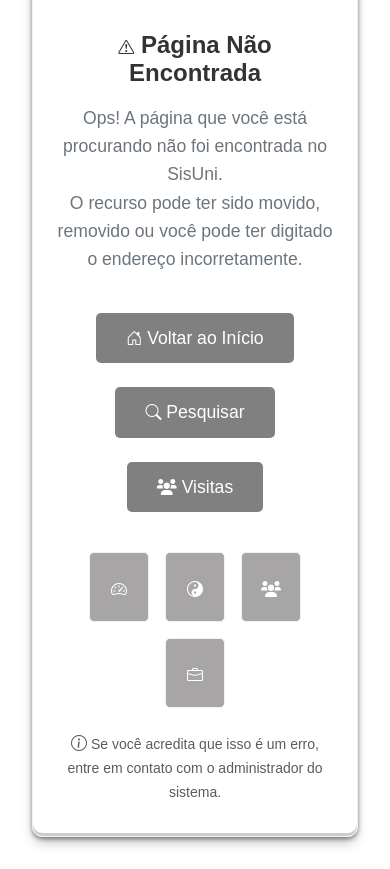
After one commit to fernandopereira3/SisUni, a Flask app: page /test/trab in a window 390 px wide. The commit adds this page. Shown: the part 472-1341 px from the top of the page. Run offline with Flask 3, Linux system fonts and the light colour scheme.

Commit message:
box-shadown update e route test / 19-07-25 as 13:47

```diff
--- a/src/Routes/static/style.css
+++ b/src/Routes/static/style.css
@@ -157,9 +157,10 @@ th {
    white-space: nowrap;
 }
 
-.shadow-lg {
-   box-shadow: 0 15px 25px rgb(0, 0, 0);
+.box-shadow{
+   box-shadow: rgba(0, 0, 0, 0.4) 0px 2px 4px, rgba(0, 0, 0, 0.3) 0px 7px 13px -3px, rgba(0, 0, 0, 0.2) 0px -3px 0px inset;
 }
+
 
 .nav-link:hover{
    color: #3f75f4;
--- /dev/null
+++ b/src/Routes/templates/404.html
@@ -0,0 +1,259 @@
+<!DOCTYPE html>
+<html lang="pt-br">
+<head>
+    <meta charset="UTF-8">
+    <meta name="viewport" content="width=device-width, initial-scale=1.0">
+    <title>404 - Página Não Encontrada | SisUni - CPPPAC</title>
+    <link rel="shortcut icon" href="{{ url_for('static', filename='img/sp.png') }}">
+    <link href="https://cdn.jsdelivr.net/npm/bootstrap@5.3.0/dist/css/bootstrap.min.css" rel="stylesheet">
+    <link rel="stylesheet" href="https://cdn.jsdelivr.net/npm/bootstrap-icons@1.11.0/font/bootstrap-icons.css">
+    <link rel="stylesheet" href="https://cdnjs.cloudflare.com/ajax/libs/font-awesome/6.0.0/css/all.min.css">
+    <link rel="stylesheet" type="text/css" href="{{ url_for('static', filename='style.css') }}">
+    <style>
+        body {
+            background-color: #ffffff;
+            color: #333333;
+            min-height: 100vh;
+            display: flex;
+            flex-direction: column;
+            font-family: 'Arial', sans-serif;
+        }
+        .error-container {
+            flex: 1;
+            display: flex;
+            align-items: center;
+            justify-content: center;
+            padding: 2rem;
+        }
+        .error-content {
+            text-align: center;
+            background: #ffffff;
+            padding: 3rem;
+            border: 1px solid #f2f2f2;
+            border-radius: 10px;
+            box-shadow: rgba(0, 0, 0, 0.4) 0px 2px 4px, rgba(0, 0, 0, 0.3) 0px 7px 13px -3px, rgba(0, 0, 0, 0.2) 0px -3px 0px inset;            max-width: 800px;
+            width: 100%;
+        }
+        .error-code {
+            font-size: 8rem;
+            font-weight: bold;
+            color: #dc3545;
+            margin-bottom: 1rem;
+            line-height: 1;
+        }
+        .cat-image {
+            max-width: 450px;
+            width: 100%;
+            height: auto;
+            border-radius: 10px;
+            margin: 2rem 0;
+            border: 1px solid #f2f2f2;
+            transition: transform 0.3s ease;
+            cursor: pointer;
+        }
+        .cat-image:hover {
+            transform: scale(1.02);
+        }
+        .error-title {
+            color: #333333;
+            font-size: 2rem;
+            margin-bottom: 1rem;
+            font-weight: 600;
+        }
+        .error-description {
+            color: #6c757d;
+            font-size: 1.1rem;
+            margin-bottom: 2rem;
+            line-height: 1.6;
+        }
+        .btn-custom {
+            background-color: #808080;
+            color: #fff;
+            border: none;
+            padding: 12px 30px;
+            font-size: 1.1rem;
+            border-radius: 5px;
+            transition: all 0.3s ease;
+            text-decoration: none;
+            display: inline-block;
+            margin: 0.5rem;
+        }
+        .btn-custom:hover {
+            background-color: #ababab;
+            color: #000000;
+            border-radius: 100px;
+        }
+        .icon-container {
+            display: flex;
+            justify-content: center;
+            gap: 1rem;
+            margin-top: 2rem;
+            flex-wrap: wrap;
+        }
+        .feature-icon {
+            background: #a7a5a5;
+            color: #fff;
+            padding: 1rem;
+            border-radius: 5px;
+            font-size: 1.5rem;
+            transition: all 0.3s ease;
+            border: 1px solid #f2f2f2;
+            min-width: 60px;
+            text-align: center;
+        }
+        .feature-icon:hover {
+            background: #808080;
+            transform: translateY(-3px);
+        }
+        @media (max-width: 768px) {
+            .error-code {
+                font-size: 5rem;
+            }
+            .error-title {
+                font-size: 1.5rem;
+            }
+            .error-content {
+                padding: 2rem 1.5rem;
+            }
+            .cat-image {
+                max-width: 350px;
+            }
+        }
+    </style>
+</head>
+<body>
+    <!-- Header igual ao do projeto -->
+    <nav class="navbar navbar-expand-lg navbar-light bg-nav">
+        <div class="collapse navbar-collapse" id="navbarSupportedContent">
+            <ul class="navbar-nav mr-auto">
+                <li class="nav-item dropdown">
+                    <a class="nav-link dropdown-toggle" href="#" id="sentenciadosDropdown" role="button" data-bs-toggle="dropdown" aria-expanded="false">
+                        <i class="bi bi-yin-yang"></i> SENTENCIADOS
+                    </a>
+                    <ul class="dropdown-menu" aria-labelledby="sentenciadosDropdown">
+                        <li><a class="dropdown-item" href="#">Não Implementado</a></li>
+                        <li><a class="dropdown-item" href="/trabalho">Trabalho</a></li>
+                        <li><a class="dropdown-item" href="/pesquisa">Pesquisar</a></li>
+                        <li><hr class="dropdown-divider"></li>
+                        <li><a class="dropdown-item" href="#">Não Implementado</a></li>
+                    </ul>
+                </li>
+                <li class="nav-item dropdown">
+                    <a class="nav-link dropdown-toggle" href="#" id="visitasDropdown" role="button" data-bs-toggle="dropdown" aria-expanded="false">
+                        <i class="fas fa-users"></i> VISITAS
+                    </a>
+                    <ul class="dropdown-menu" aria-labelledby="visitasDropdown">
+                        <li><a class="dropdown-item" href="/entrada_saida">Entrada/Saida</a></li>
+                        <li><a class="dropdown-item" href="/jumbo">Jumbo</a></li>
+                        <li><hr class="dropdown-divider"></li>
+                        <li><a class="dropdown-item" href="#">Não Implementado</a></li>
+                    </ul>
+                </li>
+                <li class="nav-item dropdown">
+                    <a class="nav-link dropdown-toggle" href="#" id="funcionariosDropdown" role="button" data-bs-toggle="dropdown" aria-expanded="false">
+                        <i class="bi bi-person-badge-fill"></i> FUNCIONARIOS
+                    </a>
+                    <ul class="dropdown-menu" aria-labelledby="funcionariosDropdown">
+                        <li><a class="dropdown-item" href="#">Não Implementado</a></li>
+                        <li><a class="dropdown-item" href="#">Não Implementado</a></li>
+                        <li><hr class="dropdown-divider"></li>
+                        <li><a class="dropdown-item" href="#">Não Implementado</a></li>
+                    </ul>
+                </li>
+            </ul>
+            <ul>
+                <a href="/"><img src="{{ url_for('static', filename='img/logo3.png') }}" class="rounded" alt="Logo"></a>
+            </ul>
+        </div>
+    </nav>
+
+    <div class="error-container">
+        <div class="error-content">
+            <h1 class="error-code">404</h1>
+
+            <!-- Imagem do gato HTTP Cat - MAIOR -->
+            <img src="https://http.cat/404" alt="Gato 404 - Página não encontrada" class="cat-image">
+
+            <h2 class="error-title">
+                <i class="bi bi-exclamation-triangle"></i>
+                Página Não Encontrada
+            </h2>
+
+            <p class="error-description">
+                Ops! A página que você está procurando não foi encontrada no SisUni.<br>
+                O recurso pode ter sido movido, removido ou você pode ter digitado o endereço incorretamente.
+            </p>
+
+            <div class="d-flex justify-content-center flex-wrap gap-2">
+                <a href="/" class="btn-custom">
+                    <i class="bi bi-house-door"></i>
+                    Voltar ao Início
+                </a>
+                <a href="/pesquisa" class="btn-custom">
+                    <i class="bi bi-search"></i>
+                    Pesquisar
+                </a>
+                <a href="/entrada_saida" class="btn-custom">
+                    <i class="fas fa-users"></i>
+                    Visitas
+                </a>
+            </div>
+
+            <div class="icon-container">
+                <div class="feature-icon" title="Dashboard">
+                    <i class="bi bi-speedometer2"></i>
+                </div>
+                <div class="feature-icon" title="Sentenciados">
+                    <i class="bi bi-yin-yang"></i>
+                </div>
+                <div class="feature-icon" title="Visitas">
+                    <i class="fas fa-users"></i>
+                </div>
+                <div class="feature-icon" title="Trabalho">
+                    <i class="bi bi-briefcase"></i>
+                </div>
+            </div>
+
+            <div class="mt-4">
+                <small class="text-muted">
+                    <i class="bi bi-info-circle"></i>
+                    Se você acredita que isso é um erro, entre em contato com o administrador do sistema.
+                </small>
+            </div>
+        </div>
+    </div>
+
+    <script src="https://cdn.jsdelivr.net/npm/bootstrap@5.3.0/dist/js/bootstrap.bundle.min.js"></script>
+    <script>
+        // Adiciona um pouco de interatividade
+        document.addEventListener('DOMContentLoaded', function() {
+            // Animação suave para os ícones
+            const icons = document.querySelectorAll('.feature-icon');
+            icons.forEach((icon, index) => {
+                setTimeout(() => {
+                    icon.style.opacity = '0';
+                    icon.style.transform = 'translateY(20px)';
+                    icon.style.transition = 'all 0.5s ease';
+
+                    setTimeout(() => {
+                        icon.style.opacity = '1';
+                        icon.style.transform = 'translateY(0)';
+                    }, 100);
+                }, index * 100);
+            });
+
+            // Easter egg: clique na imagem do gato
+            const catImage = document.querySelector('.cat-image');
+            let clickCount = 0;
+
+            catImage.addEventListener('click', function() {
+                clickCount++;
+                if (clickCount === 5) {
+                    alert('🐱 Miau! Você encontrou o easter egg do gato! 🐱');
+                    clickCount = 0;
+                }
+            });
+        });
+    </script>
+</body>
+</html>
--- a/src/Routes/templates/debug.html
+++ b/src/Routes/templates/debug.html
@@ -36,7 +36,8 @@
                         <div class="list-group">
                             <a href="#" class="list-group-item list-group-item-action" data-bs-toggle="modal" data-bs-target="#confirmModal"><i class="fas fa-text-height"></i> Normalizar Banco</a>
                             <a href="/debug/trabalho/db" class="list-group-item list-group-item-action"><i class="fas fa-database"></i> Debug Trabalho DB</a>
-                            <a href="/clear" class="list-group-item list-group-item-action text-danger" onclick="return confirm('Tem certeza que deseja limpar as matrículas?')"><i class="fas fa-broom"></i> Limpar Matrículas</a>
+                            <a href="/clear" class="list-group-item list-group-item-action text-danger" onclick="return confirm('Tem certeza que deseja limpar as matrículas?')"><i class="fas fa-broom"></i> Limpar Matrículas Sentenciados</a>
+                            <a href="/clear/trab" class="list-group-item list-group-item-action text-danger" onclick="return confirm('Tem certeza que deseja limpar as matrículas?')"><i class="fas fa-broom"></i> Limpar Matrículas do Trabalho</a>
                             <a href="/test_db" class="list-group-item list-group-item-action" target="_blank"><i class="fas fa-plug"></i> Testar Conexão</a>
                         </div>
                     </div>
@@ -60,6 +61,7 @@
                                     <p class="text-muted">Selecione uma ação para começar.</p>
                                 </div>
                             {% endif %}
+
                         </div>
                     </div>
                 </div>
--- a/src/Routes/templates/entrada_saida.html
+++ b/src/Routes/templates/entrada_saida.html
@@ -39,7 +39,7 @@
             <!-- Coluna de Pesquisa -->
             <div class="col-md-6">
                 <!-- Formulário de Pesquisa -->
-                <div class="card shadow-sm mb-4 shadow-lg" style="border: 1px solid #ccc; border-radius: 10px;">
+                <div class="card mb-4 box-shadow" style="border: 1px solid #ccc; border-radius: 10px;">
                     <div class="card-header">
                         <h5 class="mb-0">1 - Pesquisar Sentenciado</h5>
                     </div>
@@ -63,7 +63,7 @@
 
             <!-- Coluna de Adicionar Visita -->
             <div class="col-md-6">
-                <div class="card shadow-sm shadow-lg" style="border: 1px solid #ccc; border-radius: 10px;">
+                <div class="card box-shadow" style="border: 1px solid #ccc; border-radius: 10px;">
                     <div class="card-header">
                         <h5 class="mb-0">2 - Registrar Visita</h5>
                     </div>
@@ -104,7 +104,7 @@
         <!-- Tabela de Resultados -->
         <div class="row mt-4">
             <div class="col-md-12">
-                <div class="card shadow-lg" style="border: 1px solid #ccc; border-radius: 10px;">
+                <div class="card box-shadow" style="border: 1px solid #ccc; border-radius: 10px;">
                     <div class="card-header">
                         <h5 class="mb-0">3 - Adiciona o nome na lista.</h5>
                     </div>
--- a/src/Routes/templates/jumbo.html
+++ b/src/Routes/templates/jumbo.html
@@ -30,7 +30,7 @@
     <!----FIM DO HEADER-->
     <!----FORM-->
     <div class="col-6">
-    <form method="POST" class="form-row shadow-lg" style="width: 80%; margin-left: 100px; border: 1px solid #ccc; padding: 20px; border-radius: 10px;">
+    <form method="POST" class="form-row box-shadow" style="width: 80%; margin-left: 100px; border: 1px solid #ccc; padding: 20px; border-radius: 10px;">
         {{ form.csrf_token }}
         <div class="d-flex flex-column gap-2">
             <div class="d-flex gap-2">
--- a/src/Routes/templates/lista.html
+++ b/src/Routes/templates/lista.html
@@ -73,7 +73,7 @@
     </nav>
     <p></p>
 
-    <div class="container shadow-lg" style="border: 1px solid #ccc; border-radius: 10px;">
+    <div class="container box-shadow" style="border: 1px solid #ccc; border-radius: 10px;">
     <p></p>
                 <!-- SEÇÃO DO RESUMO -->
     <div class="container-fluid mt-3">
--- a/src/Routes/templates/login.html
+++ b/src/Routes/templates/login.html
@@ -31,7 +31,7 @@
     <div class="container mt-5">
         <div class="row justify-content-center">
             <div class="col-md-6">
-                <div class="card shadow-lg rounded-3">
+                <div class="card box-shadow rounded-3">
                     <div class="card-header">Quem vai usar o sistema?</div>
                     <div class="card-body">
                         <form method="POST">
--- a/src/Routes/templates/pesquisa.html
+++ b/src/Routes/templates/pesquisa.html
@@ -30,7 +30,7 @@
     <p></p>
     <div class="row">
         <div class="col">
-            <form method="POST" class="form-row shadow-lg" style="width: 80%; margin-left: 100px; border: 1px solid #ccc; padding: 20px; border-radius: 10px;">
+            <form method="POST" class="form-row box-shadow" style="width: 80%; margin-left: 100px; border: 1px solid #ccc; padding: 20px; border-radius: 10px;">
                 {{ form.csrf_token }}
                 <div class="d-flex gap-2">
                     <input type="text" class="form-control" id="matricula" placeholder="Matricula" name="matricula" style="width: 20%;">
--- a/src/Routes/templates/trabalho.html
+++ b/src/Routes/templates/trabalho.html
@@ -37,7 +37,7 @@
         <div class="row">
             <!-- Card Principal - Presos Trabalhando -->
             <div class="col-md-12">
-                <div class="card shadow-lg" style="border: 1px solid #ccc; border-radius: 10px;">
+                <div class="card box-shadow" style="border: 1px solid #ccc; border-radius: 10px;">
                     <div class="card-header">
                         <h5 class="card-title mb-0">
                             <i class="fas fa-hard-hat"></i> Presos Aptos a Trabalhar
@@ -65,7 +65,7 @@
         <!-- Card de Estatísticas -->
         <div class="row mt-4">
             <div class="col-md-12">
-                <div class="card shadow-lg" style="border: 1px solid #ccc; border-radius: 10px;">
+                <div class="card box-shadow" style="border: 1px solid #ccc; border-radius: 10px;">
                     <div class="card-header">
                         <h5 class="card-title mb-0">
                             <i class="fas fa-chart-bar"></i> Estatísticas de Trabalho
--- a/src/main.py
+++ b/src/main.py
@@ -5,6 +5,7 @@ from Routes.jumbo import jumbo_bp as BPjumbo
 from Routes.rotas import rotas_bp as BProtas
 from Routes.debug import debug_bp as BPdebug
 from Routes.trabalho import trabalho_bp as BPtrabalho
+from Tests.test import bp_test
 from Data.conexao import conexao
 db = conexao()
 
@@ -21,6 +22,7 @@ app.register_blueprint(BPjumbo)
 app.register_blueprint(BProtas)
 app.register_blueprint(BPdebug)
 app.register_blueprint(BPtrabalho)
+app.register_blueprint(bp_test)
 
 if __name__ == '__main__':
     app.run(host='0.0.0.0', port=5000, debug=True)
```
Also changed, not shown: src/Routes/debug.py (+58 -0 lines), src/Routes/rotas.py (+0 -25 lines), src/Routes/templates/index.html (+4 -4 lines), src/Tests/test.py (added, +13 -0 lines), src/Tests/test_trab.py (deleted, +0 -33 lines), test_trab.py (deleted, +0 -33 lines).
